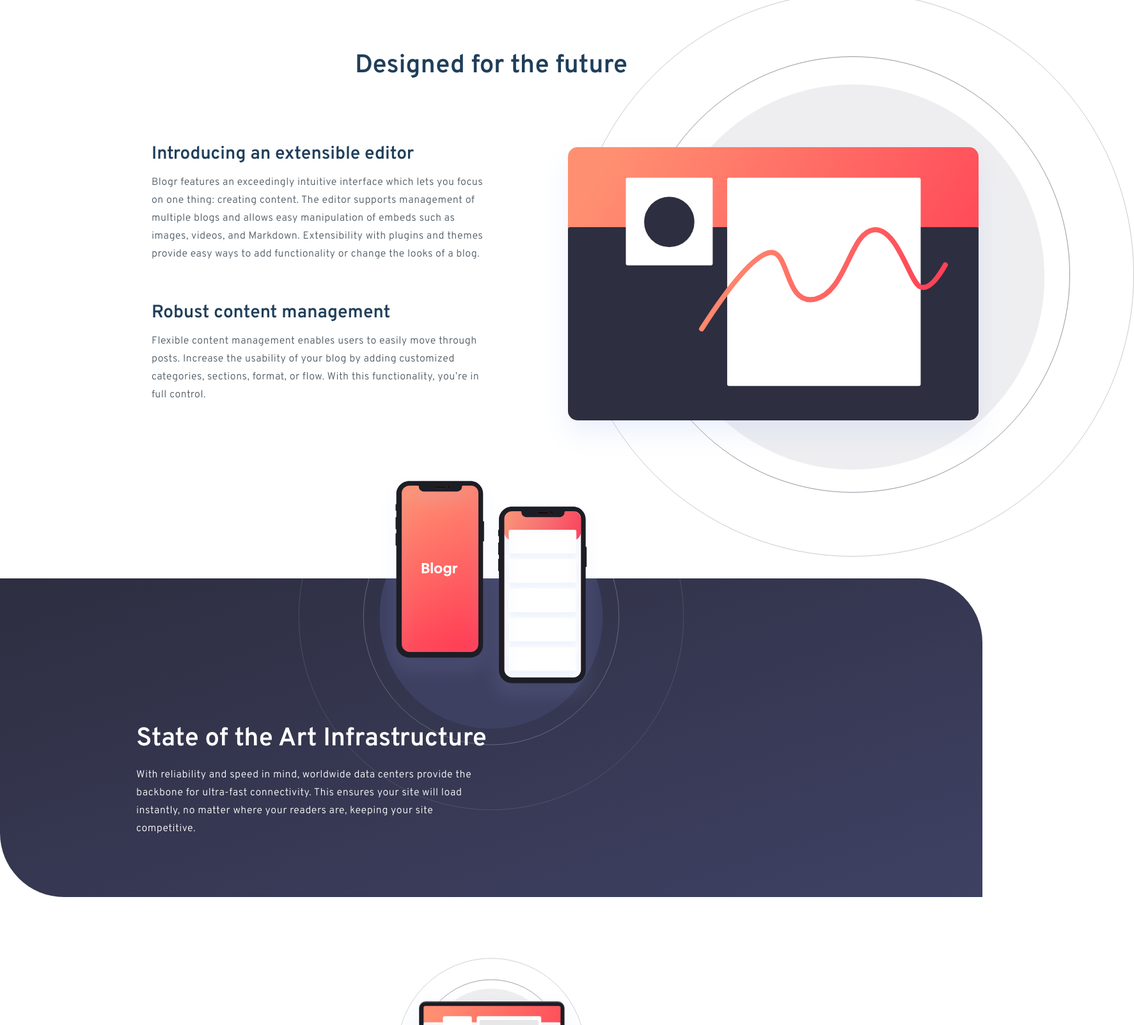
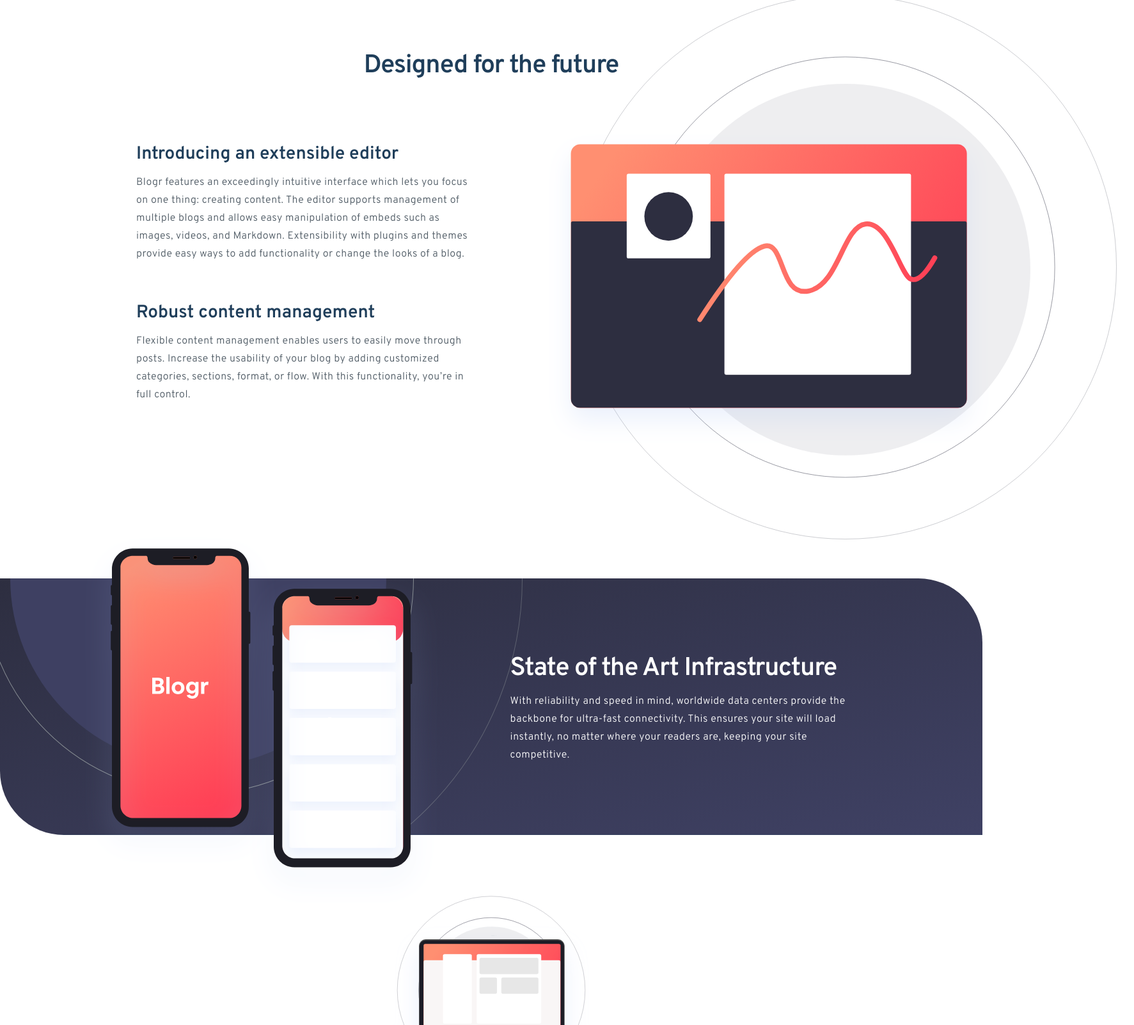
Before and after one commit to richieAiello/blogr-landing-page, a website: page index.html in a window 1536 px wide. Shown: the part 680-2282 px from the top of the page at 64% size, 1773 px wide, since content can reach past the window. Drawn offline with Linux system fonts and the light colour scheme.

Commit message:
Styled section infrstructure in main on desktop.

```diff
--- a/styles/main.scss
+++ b/styles/main.scss
@@ -86,7 +86,7 @@
         // on mobile to not be affected by the container class.
         &--main-wrapper {
             position: relative;
-            width: min(100% - 3rem, 1110px);
+            max-width: calc(1110px + 3rem);
             margin-inline: auto;
         }
 
@@ -333,6 +333,7 @@
         transition: all 250ms;
         font-size: 2.5rem;
         line-height: 3.83rem;
+        letter-spacing: -1.2px;
     }
 
     &__sub-heading {
@@ -409,6 +410,7 @@
             }
 
             .main__context {
+                order: unset;
 
                 .main__sub-heading:first-of-type {
                     margin-top: 0;
@@ -449,6 +451,31 @@
 
         .main__text {
             color: inherit;
+        }
+
+        @media(min-width: 1440px) {
+
+            & {
+                background-position: -19.5ch -50.5ch, center;
+                background-size: 1014px 1018px, cover;
+                padding-top: 6.9375rem;
+                padding-bottom: 6.9375rem;
+            }
+
+            .main__wrapper {
+                display: flex;
+                position: relative;
+
+                .main__context {
+                    margin-left: auto;
+
+                    .main__heading {
+                        margin-bottom: 0.3125rem;
+                    }
+                }
+            }
+
+
         }
     }
 
@@ -719,11 +746,18 @@
 
         &--editor-desktop {
             display: block;
+            max-width: 77%;
             position: absolute;
-            top: 0;
-            bottom: 0;
-            left: 635px;
-            margin-block: auto;
+            top: -235px;
+            left: 665px;
+        }
+
+        &--phones {
+            width: unset;
+            top: unset;
+            bottom: -22ch;
+            left: unset;
+            right: 638px;
         }
     }
 }
```
Also changed, not shown: styles/style.css.
